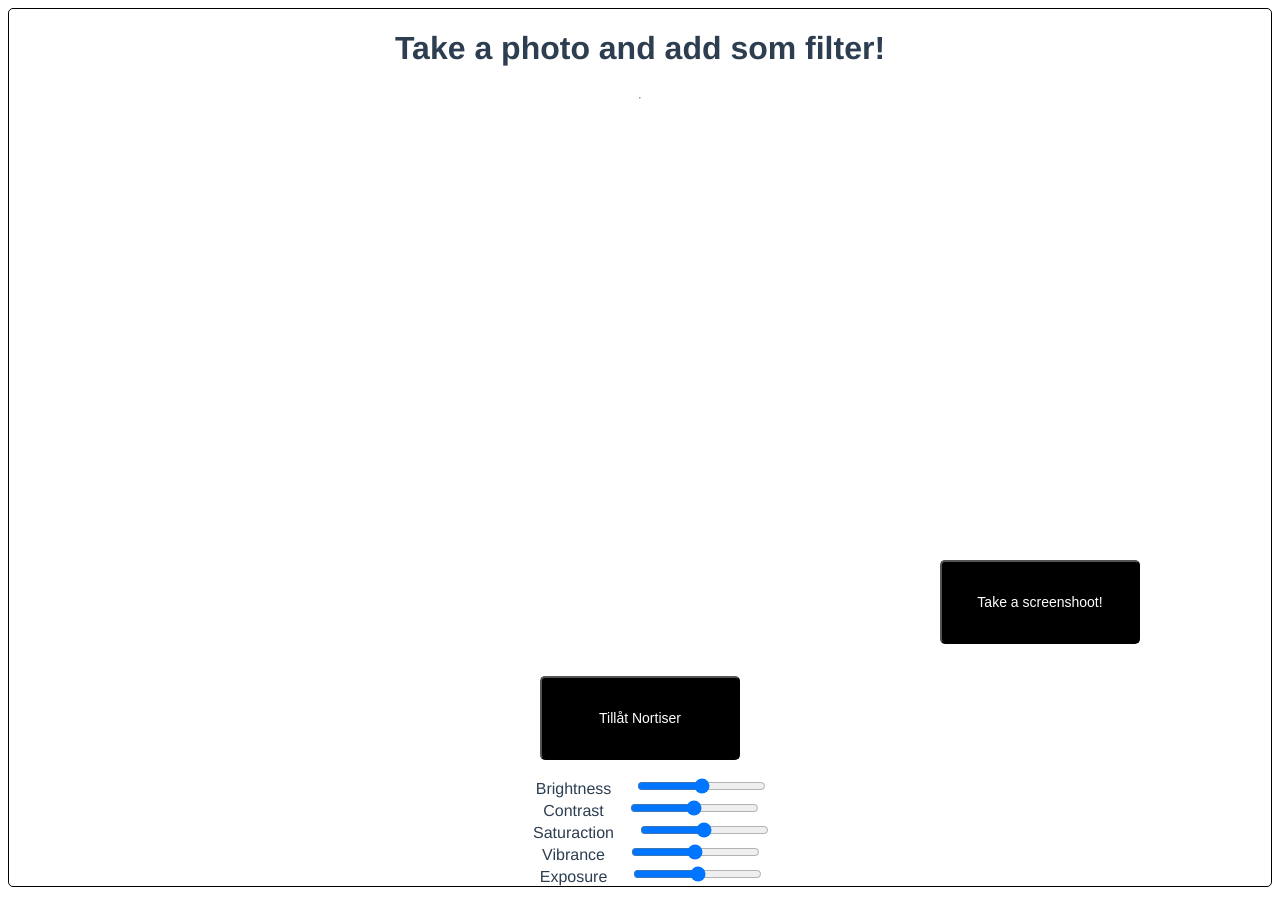
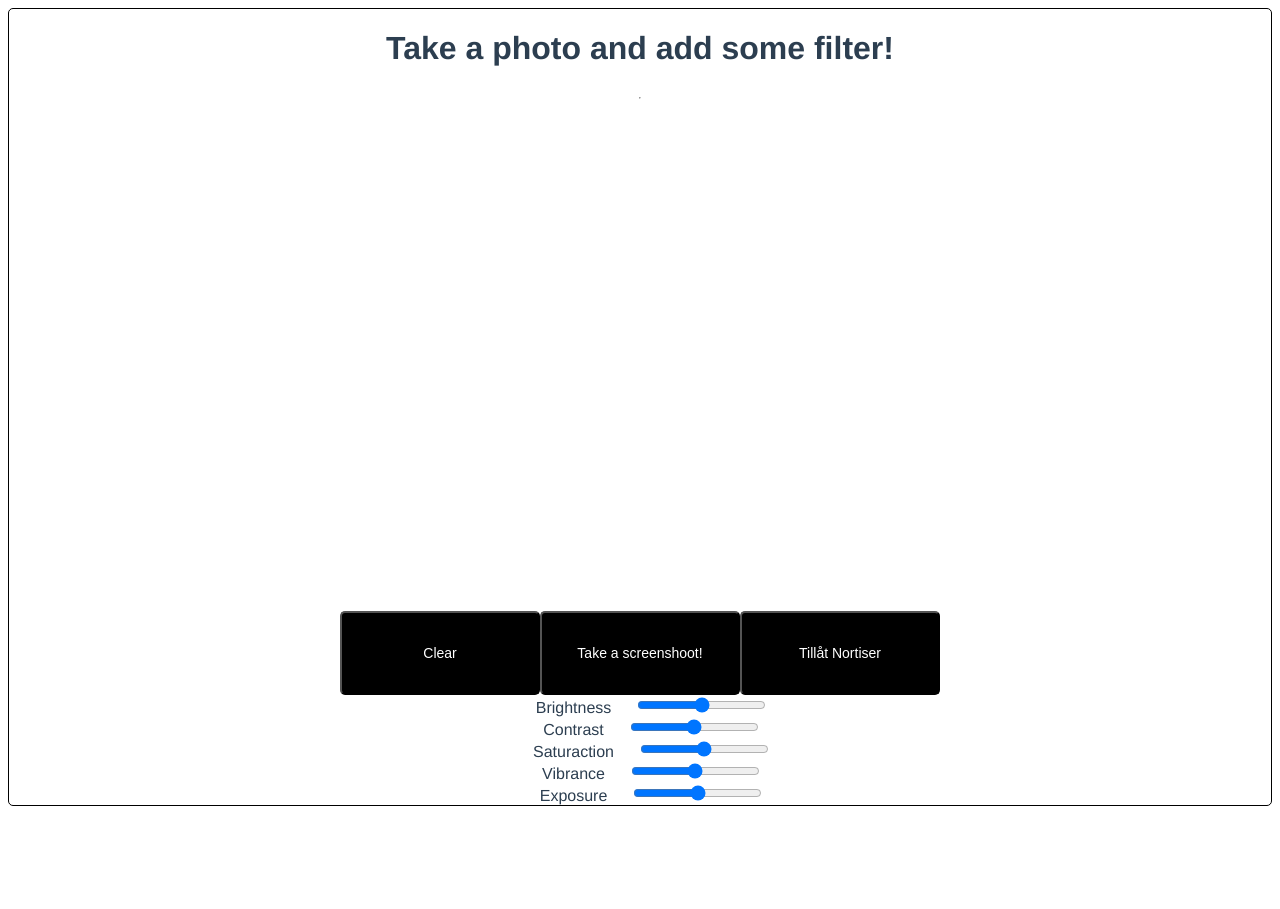
Before and after one commit to maxaakre/Inlamning_instablam, a Vue app: page / in a window 1280 px wide. After the commit the page ends 828 px from the top, so only its background shows below. Built offline with nearby package versions, Linux system fonts and the light colour scheme; no server answers.

Commit message:
Caman working but not correct

```diff
--- a/src/App.vue
+++ b/src/App.vue
@@ -5,14 +5,14 @@
 </template>
 
 <script>
-import Home from './components/Home.vue'
+import Home from "./components/Home.vue";
 
 export default {
-  name: 'App',
+  name: "App",
   components: {
     Home
   }
-}
+};
 </script>
 
 <style lang="scss">
@@ -29,19 +29,19 @@ export default {
   min-width: 380px;
   border: 1px solid black;
   border-radius: 5px;
-
 }
-@media screen and (min-width: 768px){
-.wrapper{
-  max-width: 800px;
+canvas {
+  width: 400px;
+}
+@media screen and (min-width: 768px) {
+  .wrapper {
+    max-width: 800px;
+  }
 }
 
+@media screen and (min-width: 1024px) {
+  .wrapper {
+    max-width: 1200px;
+  }
 }
-
-@media screen and (min-width: 1024px){
-.wrapper{
-  max-width: 1200px;
-}
-}
-
 </style>
--- a/src/components/Camera.vue
+++ b/src/components/Camera.vue
@@ -1,8 +1,43 @@
 <template>
   <div>
     <video id="me" class="camera"></video>
-    <img src id="photo" style="width: 100%;" />
-    <button @click="captureImage" class="button">Take a screenshoot!</button>
+    <canvas id="photo" style="width:400px;height:400px"></canvas>
+    <div class="butto">
+      <button id="clear" @click="clearFilter">Clear</button>
+      <button @click="captureImage" class="button">Take a screenshoot!</button>
+      <button id="test">Tillåt Nortiser</button>
+    </div>
+    <div class="filters">
+      <div class="filter">
+        <label for="brightness">Brightness</label>
+        <input
+          type="range"
+          min="-100"
+          max="100"
+          step="1"
+          :value="0"
+          id="brightness"
+          data-filter="brightness"
+          v-on:change="changeBrightness"
+        />
+      </div>
+      <div class="filter">
+        <label for="contrast">Contrast</label>
+        <input type="range" min="-100" max="100" step="1" value="0" data-filter="contrast" />
+      </div>
+      <div class="filter">
+        <label for="saturaction">Saturaction</label>
+        <input type="range" min="-100" max="100" step="1" value="0" data-filter="saturation" />
+      </div>
+      <div class="filter">
+        <label for="vibrance">Vibrance</label>
+        <input type="range" min="-100" max="100" step="1" value="0" data-filter="vibrance" />
+      </div>
+      <div class="filter">
+        <label for="exposure">Exposure</label>
+        <input type="range" min="-100" max="100" step="1" value="0" data-filter="exposure" />
+      </div>
+    </div>
   </div>
 </template>
 
@@ -18,6 +53,26 @@ export default {
     this.getMedia();
   },
   methods: {
+    clearFilter() {
+      document.querySelector("#photo").remove();
+    },
+    renderCaman() {
+      this.Caman("#photo", this.imgUrl, function() {
+        this.render();
+      });
+    },
+    changeBrightness(value) {
+      console.log(value.target.value);
+      this.Caman("#photo", this.imgUrl, function() {
+        if (value > 0 || value < 0) {
+          this.brightness(value.target.value++);
+        } else {
+          this.brightness(value.target.value--);
+        }
+        this.render();
+      });
+    },
+
     async captureImage() {
       console.log(this.stream);
       const mediaTrack = this.stream.getVideoTracks()[0];
@@ -27,23 +82,15 @@ export default {
       console.log(photo);
       const imgUrl = URL.createObjectURL(photo);
       console.log(imgUrl);
-      document.querySelector("#photo").src = imgUrl;
-      // setTimeout(() => {
-      //     document.querySelector("#photo").src = this.imgUrl;
-      //     // renderCaman();
-      //   }, 2000);
+      this.imgUrl = imgUrl;
+
+      document.querySelector("#photo").canvas = imgUrl;
+      document.querySelector("#photo").style.width = "400px";
+      setTimeout(() => {
+        // document.querySelector("#photo").src = this.imgUrl;
+        this.renderCaman();
+      }, 2000);
     },
-    // async captureImage(stream) {
-    //   const mediaTrack = stream.getVideoTracks()[0];
-    //   const captureImg = new ImageCapture(mediaTrack);
-    //   const photo = await captureImg.takePhoto();
-    //   //Gör om den från en blob (binär data) till en url
-    //   this.imgUrl = URL.createObjectURL(photo);
-    //   setTimeout(() => {
-    //     document.querySelector("#photo").src = this.imgUrl;
-    //     // renderCaman();
-    //   }, 2000);
-    // },
 
     async getMedia() {
       try {
@@ -65,5 +112,9 @@ export default {
 };
 </script>
 
-<style lang="scss" scoped>
+<style lang="scss" >
+canvas {
+  width: 400px;
+  margin: auto;
+}
 </style>
--- a/src/components/Home.vue
+++ b/src/components/Home.vue
@@ -1,33 +1,9 @@
 <template>
   <div class="wrappe">
     <div class="content">
-      <h1>Take a photo and add som filter!</h1>
+      <h1>Take a photo and add some filter!</h1>
       <hr />
       <Camera />
-
-      <button id="test">Tillåt Nortiser</button>
-      <div class="filters">
-        <div class="filter">
-          <label for="brightness">Brightness</label>
-          <input type="range" min="-100" max="100" step="1" value="0" data-filter="brightness" />
-        </div>
-        <div class="filter">
-          <label for="contrast">Contrast</label>
-          <input type="range" min="-100" max="100" step="1" value="0" data-filter="contrast" />
-        </div>
-        <div class="filter">
-          <label for="saturaction">Saturaction</label>
-          <input type="range" min="-100" max="100" step="1" value="0" data-filter="saturation" />
-        </div>
-        <div class="filter">
-          <label for="vibrance">Vibrance</label>
-          <input type="range" min="-100" max="100" step="1" value="0" data-filter="vibrance" />
-        </div>
-        <div class="filter">
-          <label for="exposure">Exposure</label>
-          <input type="range" min="-100" max="100" step="1" value="0" data-filter="exposure" />
-        </div>
-      </div>
     </div>
   </div>
 </template>
@@ -49,17 +25,19 @@ export default {
   flex-flow: column;
 }
 #me {
-  width: 500px;
+  width: 380px;
   margin: auto;
 }
-img {
+canvas {
   max-width: 400px;
-  margin: 1rem auto;
+  max-height: 200px;
+  padding: 0.5 auto;
 }
 button {
   padding: 2rem;
   width: 200px;
-  margin: 1rem auto;
+  // margin: 1rem auto;
+  margin: 0.5rem;
   border-radius: 5px;
   color: white;
   background: black;
@@ -85,6 +63,9 @@ button {
     width: 700px;
     height: 400px;
   }
+  button {
+    margin: auto;
+  }
 }
 @media screen and (min-width: 1024px) {
   #me {
```
